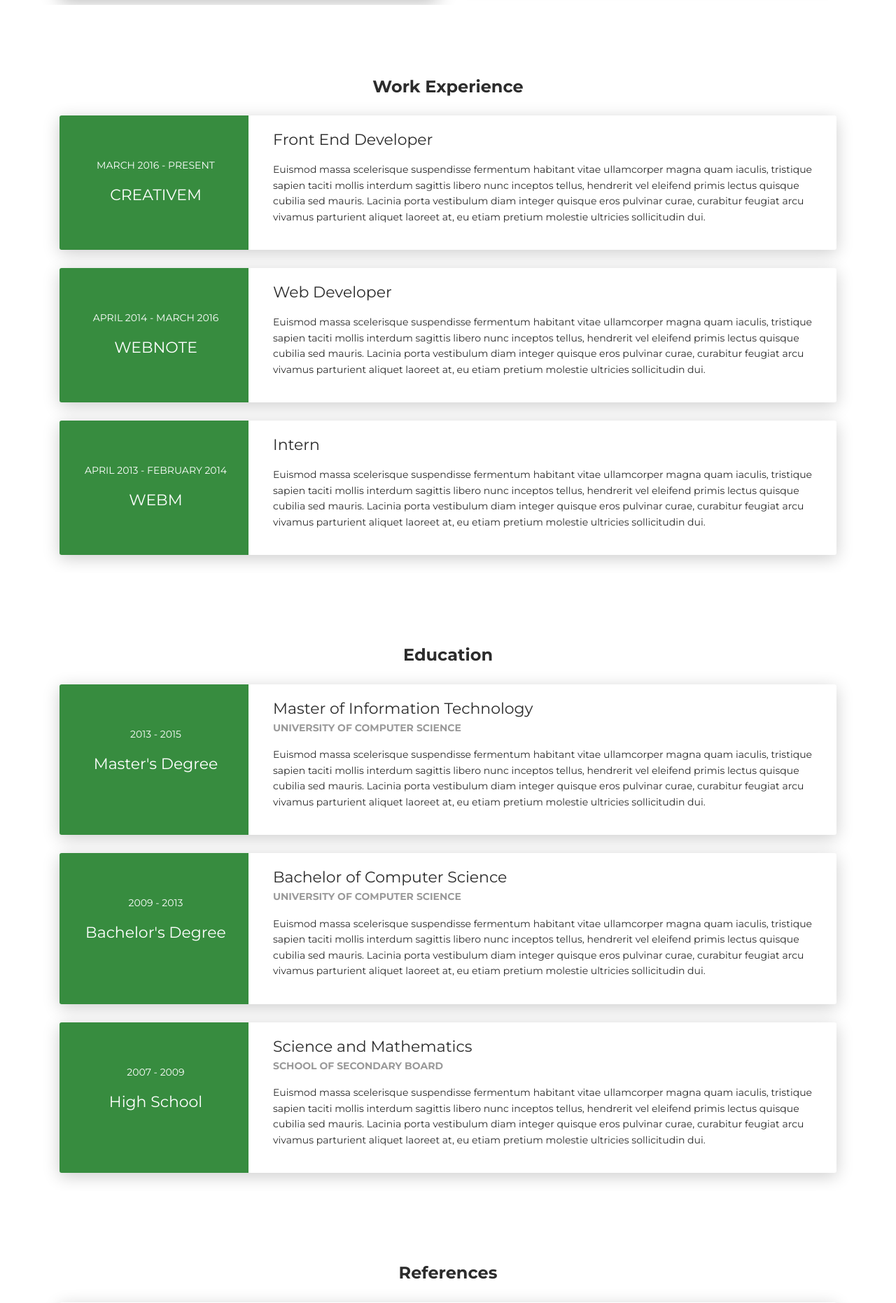
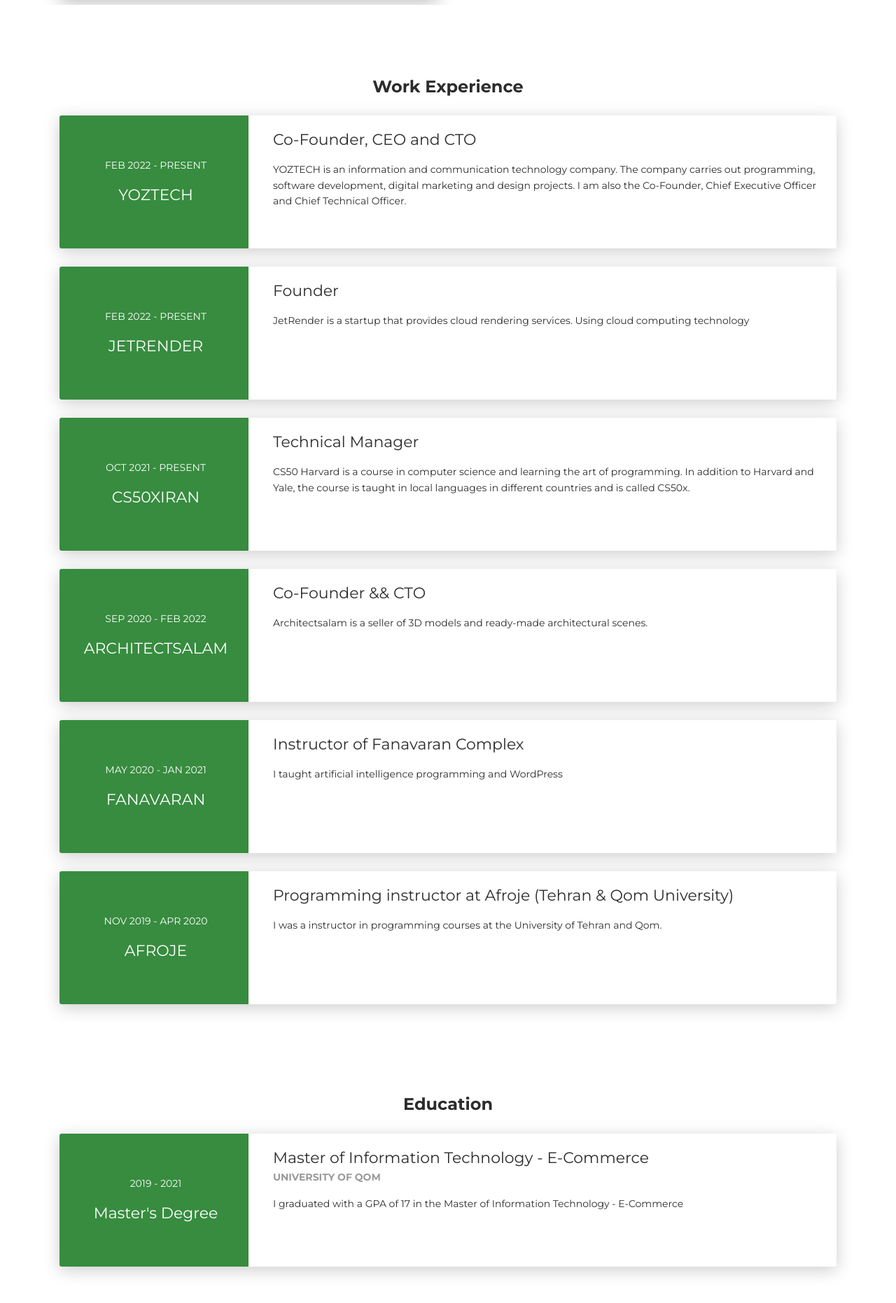
Before and after one commit to amirhosseindehghan1/amirhosseindehghan, a Django app: template home/templates/index.html in a window 1280 px wide. Shown: the part 2285-4147 px from the top of the page at 70% size. Run offline with Django 4.2, Linux system fonts and the light colour scheme; the template is opened without the code that fills it, so the values that code supplies are empty; parts of the project's set-up code (start-up, migrations or seed data) failed here and were passed over; some libraries are stand-ins or nearby versions.

Commit message:
experience added- education added

```diff
--- a/home/templates/index.html
+++ b/home/templates/index.html
@@ -164,7 +164,7 @@
         </div>
           <div class="row">
           <div class="col-md-6">
-            <div class="progress-container progress-primary"><span class="progress-badge">User experience (UX)</span>
+            <div class="progress-container progress-primary"><span class="progress-badge">Computer Science</span>
               <!--<div class="progress">
                 <div class="progress-bar progress-bar-primary" data-aos="progress-full" data-aos-offset="10" data-aos-duration="2000" role="progressbar" aria-valuenow="60" aria-valuemin="0" aria-valuemax="100" style="width: 75%;"></div><span class="progress-value">75%</span>
               </div>-->
@@ -321,14 +321,14 @@
       <div class="row">
         <div class="col-md-3 bg-primary" data-aos="fade-right" data-aos-offset="50" data-aos-duration="500">
           <div class="card-body cc-experience-header">
-            <p>March 2016 - Present</p>
-            <div class="h5">CreativeM</div>
+            <p>feb 2022 - Present</p>
+            <div class="h5">Yoztech</div>
           </div>
         </div>
         <div class="col-md-9" data-aos="fade-left" data-aos-offset="50" data-aos-duration="500">
           <div class="card-body">
-            <div class="h5">Front End Developer</div>
-            <p>Euismod massa scelerisque suspendisse fermentum habitant vitae ullamcorper magna quam iaculis, tristique sapien taciti mollis interdum sagittis libero nunc inceptos tellus, hendrerit vel eleifend primis lectus quisque cubilia sed mauris. Lacinia porta vestibulum diam integer quisque eros pulvinar curae, curabitur feugiat arcu vivamus parturient aliquet laoreet at, eu etiam pretium molestie ultricies sollicitudin dui.</p>
+            <div class="h5">Co-Founder, CEO and CTO</div>
+            <p>YOZTECH is an information and communication technology company. The company carries out programming, software development, digital marketing and design projects. I am also the Co-Founder, Chief Executive Officer and Chief Technical Officer.</p>
           </div>
         </div>
       </div>
@@ -337,14 +337,14 @@
       <div class="row">
         <div class="col-md-3 bg-primary" data-aos="fade-right" data-aos-offset="50" data-aos-duration="500">
           <div class="card-body cc-experience-header">
-            <p>April 2014 - March 2016</p>
-            <div class="h5">WebNote</div>
+            <p>feb 2022 - Present</p>
+            <div class="h5">Jetrender</div>
           </div>
         </div>
         <div class="col-md-9" data-aos="fade-left" data-aos-offset="50" data-aos-duration="500">
           <div class="card-body">
-            <div class="h5">Web Developer</div>
-            <p>Euismod massa scelerisque suspendisse fermentum habitant vitae ullamcorper magna quam iaculis, tristique sapien taciti mollis interdum sagittis libero nunc inceptos tellus, hendrerit vel eleifend primis lectus quisque cubilia sed mauris. Lacinia porta vestibulum diam integer quisque eros pulvinar curae, curabitur feugiat arcu vivamus parturient aliquet laoreet at, eu etiam pretium molestie ultricies sollicitudin dui.</p>
+            <div class="h5">Founder</div>
+            <p>JetRender is a startup that provides cloud rendering services. Using cloud computing technology</p>
           </div>
         </div>
       </div>
@@ -353,18 +353,67 @@
       <div class="row">
         <div class="col-md-3 bg-primary" data-aos="fade-right" data-aos-offset="50" data-aos-duration="500">
           <div class="card-body cc-experience-header">
-            <p>April 2013 - February 2014</p>
-            <div class="h5">WEBM</div>
+            <p>Oct 2021 - Present</p>
+            <div class="h5">CS50xIran</div>
           </div>
         </div>
         <div class="col-md-9" data-aos="fade-left" data-aos-offset="50" data-aos-duration="500">
           <div class="card-body">
-            <div class="h5">Intern</div>
-            <p>Euismod massa scelerisque suspendisse fermentum habitant vitae ullamcorper magna quam iaculis, tristique sapien taciti mollis interdum sagittis libero nunc inceptos tellus, hendrerit vel eleifend primis lectus quisque cubilia sed mauris. Lacinia porta vestibulum diam integer quisque eros pulvinar curae, curabitur feugiat arcu vivamus parturient aliquet laoreet at, eu etiam pretium molestie ultricies sollicitudin dui.</p>
+            <div class="h5">Technical Manager</div>
+            <p>CS50 Harvard is a course in computer science and learning the art of programming. In addition to Harvard and Yale, the course is taught in local languages in different countries and is called CS50x.</p>
           </div>
         </div>
       </div>
     </div>
+       <div class="card">
+      <div class="row">
+        <div class="col-md-3 bg-primary" data-aos="fade-right" data-aos-offset="50" data-aos-duration="500">
+          <div class="card-body cc-experience-header">
+            <p>sep 2020 - feb 2022</p>
+            <div class="h5">Architectsalam</div>
+          </div>
+        </div>
+        <div class="col-md-9" data-aos="fade-left" data-aos-offset="50" data-aos-duration="500">
+          <div class="card-body">
+            <div class="h5">Co-Founder && CTO</div>
+            <p>Architectsalam is a seller of 3D models and ready-made architectural scenes.</p>
+          </div>
+        </div>
+      </div>
+    </div>
+       <div class="card">
+      <div class="row">
+        <div class="col-md-3 bg-primary" data-aos="fade-right" data-aos-offset="50" data-aos-duration="500">
+          <div class="card-body cc-experience-header">
+            <p>may 2020 - jan 2021</p>
+            <div class="h5">Fanavaran</div>
+          </div>
+        </div>
+        <div class="col-md-9" data-aos="fade-left" data-aos-offset="50" data-aos-duration="500">
+          <div class="card-body">
+            <div class="h5">Instructor of Fanavaran Complex</div>
+            <p>I taught artificial intelligence programming and WordPress</p>
+          </div>
+        </div>
+      </div>
+    </div>
+       <div class="card">
+      <div class="row">
+        <div class="col-md-3 bg-primary" data-aos="fade-right" data-aos-offset="50" data-aos-duration="500">
+          <div class="card-body cc-experience-header">
+            <p>nov 2019 - apr 2020</p>
+            <div class="h5">Afroje</div>
+          </div>
+        </div>
+        <div class="col-md-9" data-aos="fade-left" data-aos-offset="50" data-aos-duration="500">
+          <div class="card-body">
+            <div class="h5">Programming instructor at Afroje (Tehran & Qom University)</div>
+            <p>I was a instructor in programming courses at the University of Tehran and Qom.</p>
+          </div>
+        </div>
+      </div>
+    </div>
+  </div>
   </div>
 </div>
 <div class="section">
@@ -374,49 +423,15 @@
       <div class="row">
         <div class="col-md-3 bg-primary" data-aos="fade-right" data-aos-offset="50" data-aos-duration="500">
           <div class="card-body cc-education-header">
-            <p>2013 - 2015</p>
+            <p>2019 - 2021</p>
             <div class="h5">Master's Degree</div>
           </div>
         </div>
         <div class="col-md-9" data-aos="fade-left" data-aos-offset="50" data-aos-duration="500">
           <div class="card-body">
-            <div class="h5">Master of Information Technology</div>
-            <p class="category">University of Computer Science</p>
-            <p>Euismod massa scelerisque suspendisse fermentum habitant vitae ullamcorper magna quam iaculis, tristique sapien taciti mollis interdum sagittis libero nunc inceptos tellus, hendrerit vel eleifend primis lectus quisque cubilia sed mauris. Lacinia porta vestibulum diam integer quisque eros pulvinar curae, curabitur feugiat arcu vivamus parturient aliquet laoreet at, eu etiam pretium molestie ultricies sollicitudin dui.</p>
-          </div>
-        </div>
-      </div>
-    </div>
-    <div class="card">
-      <div class="row">
-        <div class="col-md-3 bg-primary" data-aos="fade-right" data-aos-offset="50" data-aos-duration="500">
-          <div class="card-body cc-education-header">
-            <p>2009 - 2013</p>
-            <div class="h5">Bachelor's Degree</div>
-          </div>
-        </div>
-        <div class="col-md-9" data-aos="fade-left" data-aos-offset="50" data-aos-duration="500">
-          <div class="card-body">
-            <div class="h5">Bachelor of Computer Science</div>
-            <p class="category">University of Computer Science</p>
-            <p>Euismod massa scelerisque suspendisse fermentum habitant vitae ullamcorper magna quam iaculis, tristique sapien taciti mollis interdum sagittis libero nunc inceptos tellus, hendrerit vel eleifend primis lectus quisque cubilia sed mauris. Lacinia porta vestibulum diam integer quisque eros pulvinar curae, curabitur feugiat arcu vivamus parturient aliquet laoreet at, eu etiam pretium molestie ultricies sollicitudin dui.</p>
-          </div>
-        </div>
-      </div>
-    </div>
-    <div class="card">
-      <div class="row">
-        <div class="col-md-3 bg-primary" data-aos="fade-right" data-aos-offset="50" data-aos-duration="500">
-          <div class="card-body cc-education-header">
-            <p>2007 - 2009</p>
-            <div class="h5">High School</div>
-          </div>
-        </div>
-        <div class="col-md-9" data-aos="fade-left" data-aos-offset="50" data-aos-duration="500">
-          <div class="card-body">
-            <div class="h5">Science and Mathematics</div>
-            <p class="category">School of Secondary board</p>
-            <p>Euismod massa scelerisque suspendisse fermentum habitant vitae ullamcorper magna quam iaculis, tristique sapien taciti mollis interdum sagittis libero nunc inceptos tellus, hendrerit vel eleifend primis lectus quisque cubilia sed mauris. Lacinia porta vestibulum diam integer quisque eros pulvinar curae, curabitur feugiat arcu vivamus parturient aliquet laoreet at, eu etiam pretium molestie ultricies sollicitudin dui.</p>
+            <div class="h5">Master of Information Technology - E-Commerce</div>
+            <p class="category">University of Qom</p>
+            <p>I graduated with a GPA of 17 in the Master of Information Technology - E-Commerce</p>
           </div>
         </div>
       </div>
```
Also changed, not shown: db.sqlite3 (added).
